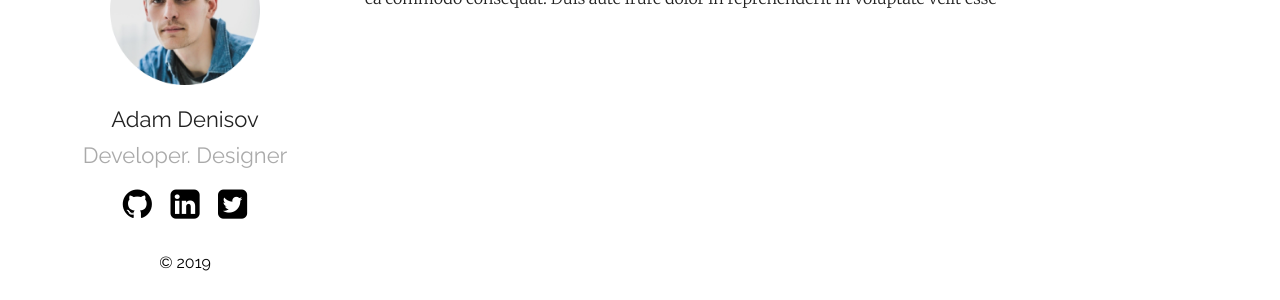
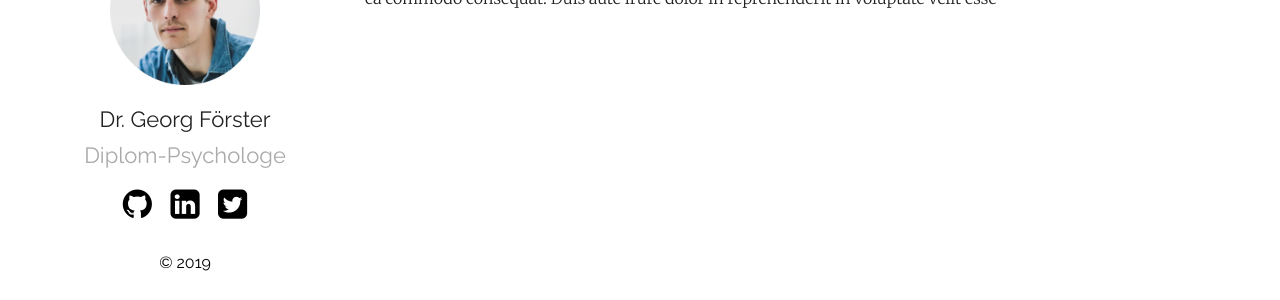
Before and after one commit to georgfoe/blog, a Jekyll site: the page built from index.md, in a window 1280 px wide. Shown: the part 271-571 px from the top of the page. Built offline with Jekyll 4.4.1, drawn with Linux system fonts in a browser that asks for light colours.

Commit message:
Anpassung in der Konfiguration

```diff
--- a/_config.yml
+++ b/_config.yml
@@ -12,17 +12,17 @@ show_excerpts: true # set to true to show excerpts on the homepage
 sass:
   sass_dir: _sass
 plainwhite:
-  name: Adam Denisov
-  tagline: Developer. Designer
-  date_format: "%b %-d, %Y"
+  name: Dr. Georg Förster
+  tagline: Diplom-Psychologe
+  date_format: "%d %m %Y"
   sitemap: true # set to true to generate sitemap.xml content
 
   # generate social links in footer
   social_links:
-    twitter: thelehhman
-    github:  thelehhman
-    linkedIn: in/thelehhman
-    rss: rss
+    twitter: birdyfoe
+    github:  georgfoe
+    #linkedIn: in/thelehhman
+    #rss: rss
     # dribbble: jekyll
     # facebook: jekyll
     # flickr:   jekyll
```
